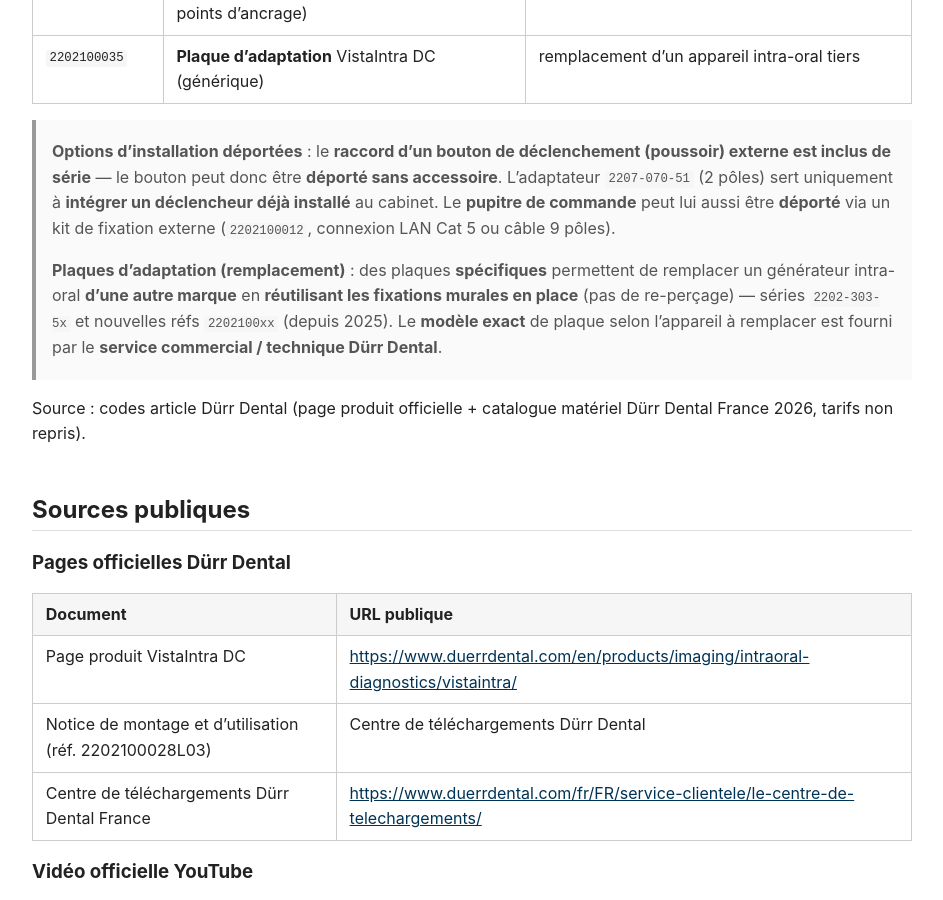
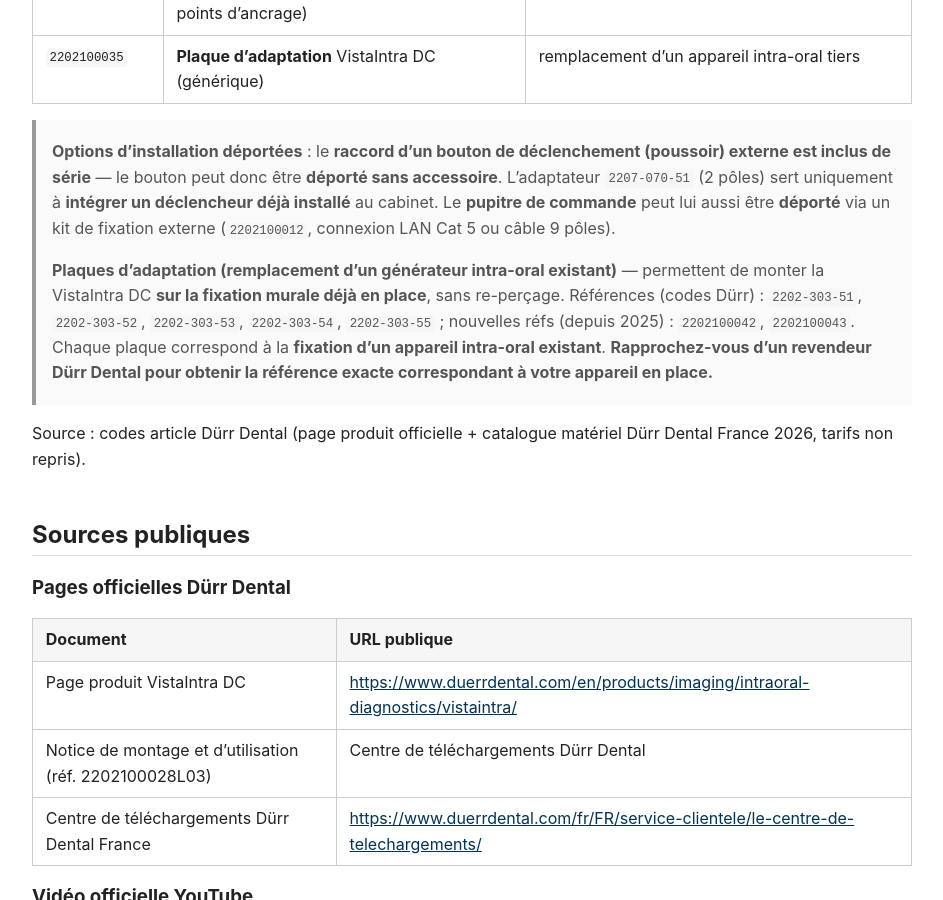
Before and after one commit to Grzybicki/durr-dental-knowledge-base, a Jekyll site: the page built from docs/fr/imagerie/vistaintra-dc/overview.md, in a window 1280 px wide and 900 px high, scrolled down 5185 px. Shown: the whole window, without its empty margins (168-1111 px from the left). Built offline with Jekyll 4.4.1, drawn with Linux system fonts in a browser that asks for light colours.

Commit message:
docs(vistaintra-dc): lister les réfs des plaques d'adaptation (sans marque) + renvoi revendeur
Décision mainteneur : on donne les codes article (2202-303-51..55, 2202100042/043) sans citer les
marques concurrentes ; le client se rapproche d'un revendeur Dürr pour la réf exacte selon son
appareil en place. Mapping réf<->marque gardé au vault (règle d'or). validate 0/0.

Co-Authored-By: Claude Opus 4.8 (1M context) <noreply@anthropic.com>
Claude-Session: https://claude.ai/code/session_019cKS3uEykA2Nkb6zYWFWCh

```diff
--- a/docs/fr/imagerie/vistaintra-dc/overview.md
+++ b/docs/fr/imagerie/vistaintra-dc/overview.md
@@ -269,11 +269,12 @@ distincts) : tableau de références sans code produit unique.
 > Le **pupitre de commande** peut lui aussi être **déporté** via un kit de fixation externe
 > (`2202100012`, connexion LAN Cat 5 ou câble 9 pôles).
 >
-> **Plaques d'adaptation (remplacement)** : des plaques **spécifiques** permettent de remplacer un
-> générateur intra-oral **d'une autre marque** en **réutilisant les fixations murales en place**
-> (pas de re-perçage) — séries `2202-303-5x` et nouvelles réfs `2202100xx` (depuis 2025). Le **modèle
-> exact** de plaque selon l'appareil à remplacer est fourni par le **service commercial / technique
-> Dürr Dental**.
+> **Plaques d'adaptation (remplacement d'un générateur intra-oral existant)** — permettent de monter
+> la VistaIntra DC **sur la fixation murale déjà en place**, sans re-perçage. Références (codes Dürr) :
+> `2202-303-51`, `2202-303-52`, `2202-303-53`, `2202-303-54`, `2202-303-55` ; nouvelles réfs (depuis
+> 2025) : `2202100042`, `2202100043`. Chaque plaque correspond à la **fixation d'un appareil intra-oral
+> existant**. **Rapprochez-vous d'un revendeur Dürr Dental pour obtenir la référence exacte
+> correspondant à votre appareil en place.**
 
 Source : codes article Dürr Dental (page produit officielle + catalogue matériel
 Dürr Dental France 2026, tarifs non repris).
```
